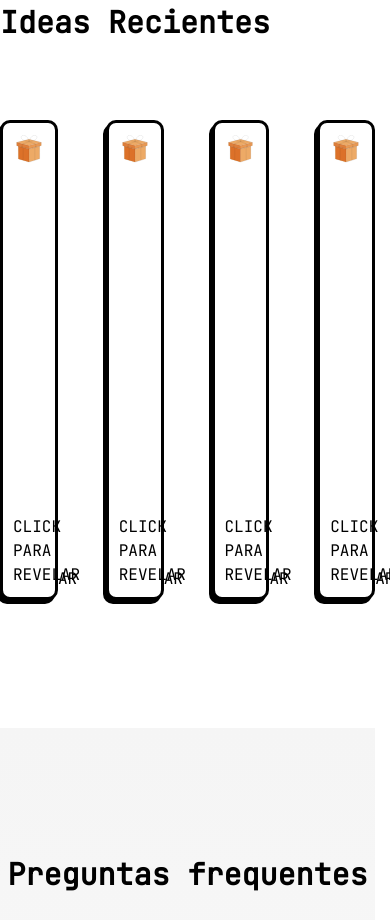
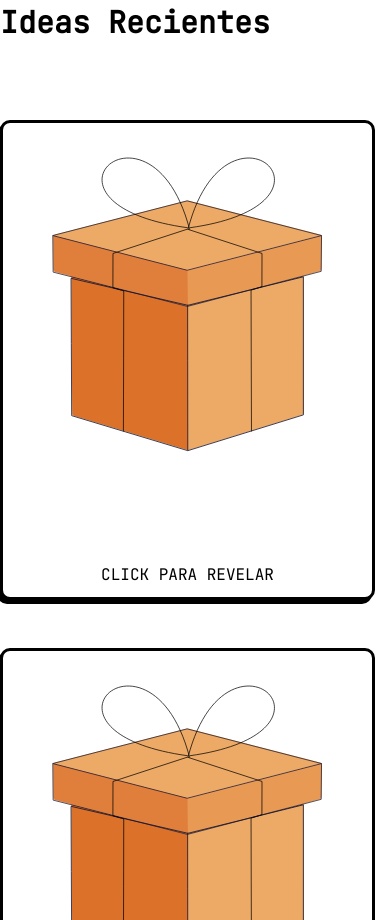
Before and after one commit to sergitejada/MiduVercelHackathon, a Next.js app: page / in a window 390 px wide. Shown: the part 1080-2000 px from the top of the page. Built offline with nearby package versions, Linux system fonts and the light colour scheme.

Commit message:
refactor: Update grid layout in NewGenerationsSection component

```diff
--- a/src/components/new-generations-section/new-generations-section.tsx
+++ b/src/components/new-generations-section/new-generations-section.tsx
@@ -9,7 +9,7 @@ export default function NewGenerationsSection() {
 		<section id="ideas-recientes" className="relative py-20">
 			<div className="container mx-auto flex w-full flex-col gap-20">
 				<h2 className="text-3xl font-semibold">Ideas Recientes</h2>
-				<div className="grid grid-cols-4 gap-12">
+				<div className="grid gap-12 lg:grid-cols-2 xl:grid-cols-4">
 					<CardNewGeneration
 						name="Basketball Hoop Set"
 						description="Adjustable basketball hoop with a sturdy steel frame and shatterproof backboard. Perfect for indoor or outdoor play."
```
